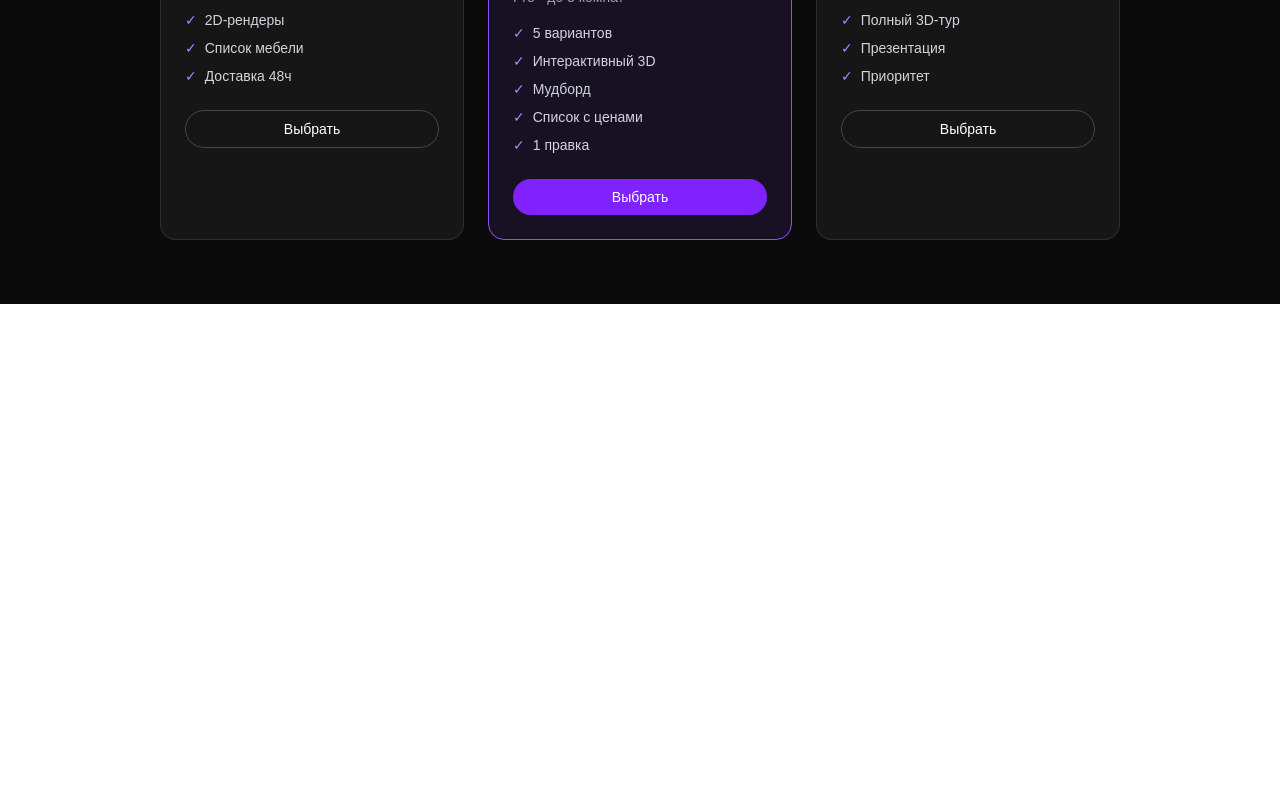
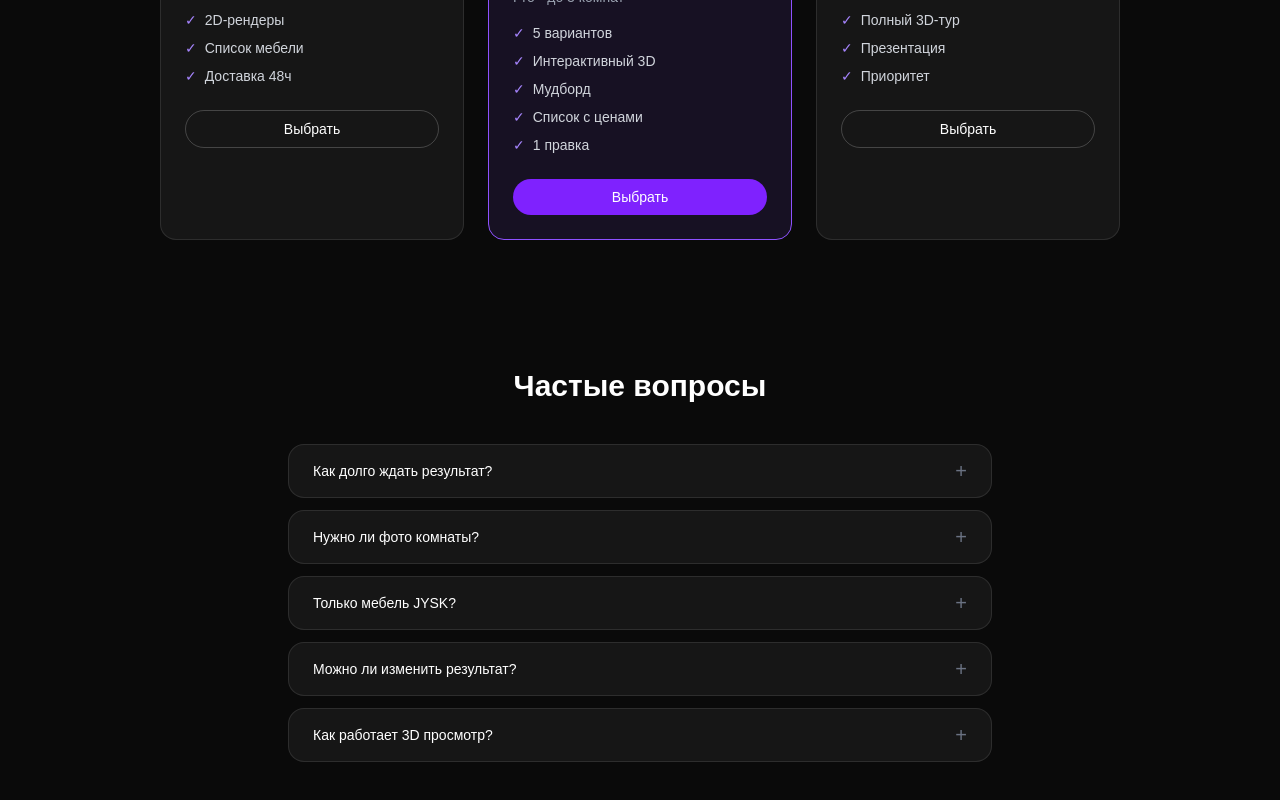
Before and after one commit to perchekliialexei-hue/interior-ai, a Next.js app: page / in a window 1280 px wide. Shown: the part 1971-2771 px from the top of the page. Before the commit the page ends 2275 px from the top, so only its background shows below. Built offline with nearby package versions, Linux system fonts and the light colour scheme.

Commit message:
feat: FAQ section, CTA to /order

```diff
--- a/app/page.tsx
+++ b/app/page.tsx
@@ -163,7 +163,7 @@ export default function Home() {
             🏠 Для риелторов
           </a>
           <button
-            onClick={() => setShowForm(true)}
+            onClick={() => window.location.href='/order'}
             className="bg-violet-600 hover:bg-violet-500 transition px-5 py-2 rounded-full text-sm font-medium"
           >
             Заказать дизайн
@@ -186,7 +186,7 @@ export default function Home() {
             который можно покрутить и рассмотреть со всех сторон. За 48 часов.
           </p>
           <button
-            onClick={() => setShowForm(true)}
+            onClick={() => window.location.href='/order'}
             className="inline-flex items-center gap-2 bg-violet-600 hover:bg-violet-500 transition px-8 py-4 rounded-full text-lg font-semibold"
           >
             Получить концепт <ArrowRight size={20} />
@@ -283,7 +283,7 @@ export default function Home() {
                 ))}
               </ul>
               <button
-                onClick={() => setShowForm(true)}
+                onClick={() => window.location.href='/order'}
                 className={`w-full py-2 rounded-full text-sm font-medium transition ${pkg.highlight ? 'bg-violet-600 hover:bg-violet-500' : 'border border-white/20 hover:border-violet-400'}`}
               >
                 Выбрать
@@ -292,6 +292,28 @@ export default function Home() {
           ))}
         </div>
       </section>
+
+{/* FAQ */}
+<section className="max-w-3xl mx-auto px-8 py-16">
+  <h2 className="text-3xl font-bold text-center mb-10">Частые вопросы</h2>
+  <div className="space-y-3">
+    {[
+      { q: 'Как долго ждать результат?', a: 'Дизайн генерируется автоматически за 2–3 минуты прямо на сайте.' },
+      { q: 'Нужно ли фото комнаты?', a: 'Нет, фото необязательно — AI создаст дизайн по параметрам которые ты укажешь.' },
+      { q: 'Только мебель JYSK?', a: 'Сейчас да — у нас каталог 500+ товаров JYSK с реальными ценами и ссылками для Молдовы.' },
+      { q: 'Можно ли изменить результат?', a: 'Да — есть кнопка «Перегенерировать» которая создаст новый вариант с теми же параметрами.' },
+      { q: 'Как работает 3D просмотр?', a: 'После генерации можно открыть интерактивную 3D комнату прямо в браузере — крутить, приближать, смотреть со всех сторон.' },
+    ].map((item, i) => (
+      <details key={i} className="group bg-white/5 border border-white/10 rounded-2xl px-6 py-4 cursor-pointer hover:border-violet-500/30 transition">
+        <summary className="font-medium text-sm list-none flex justify-between items-center">
+          {item.q}
+          <span className="text-gray-500 group-open:rotate-45 transition-transform text-xl leading-none">+</span>
+        </summary>
+        <p className="text-gray-400 text-sm mt-3 leading-relaxed">{item.a}</p>
+      </details>
+    ))}
+  </div>
+</section>
 
       {/* Form modal */}
       {showForm && (
```
